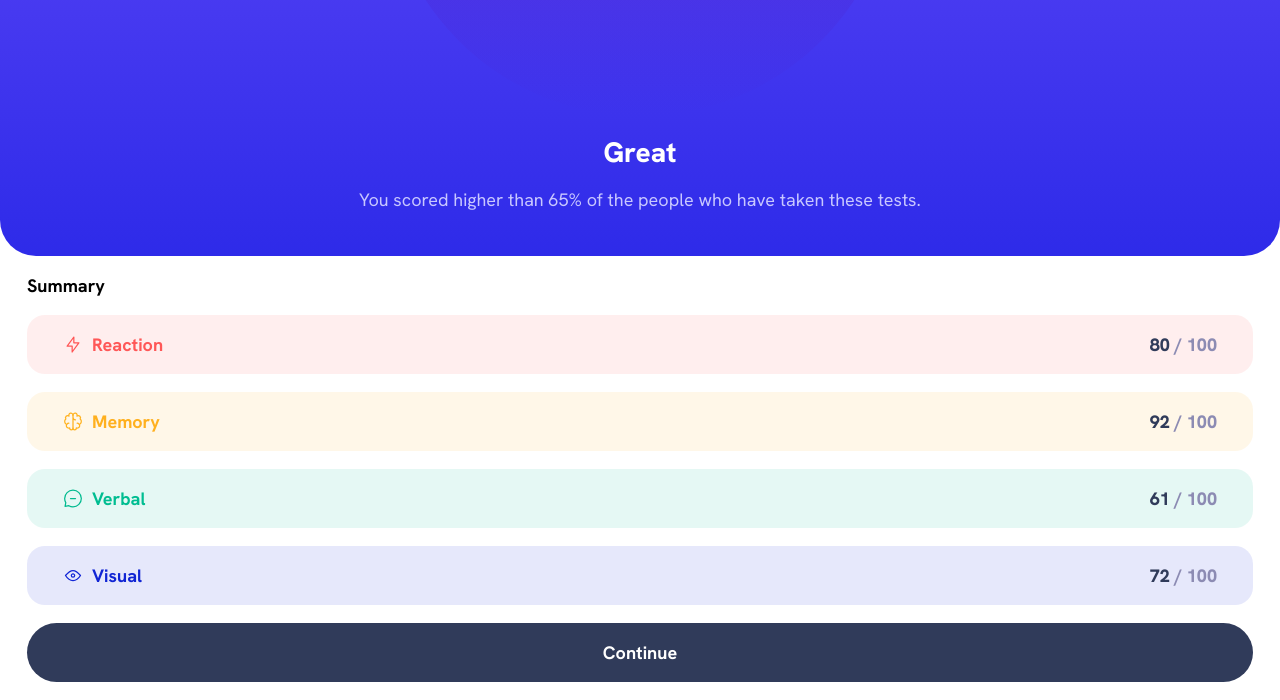
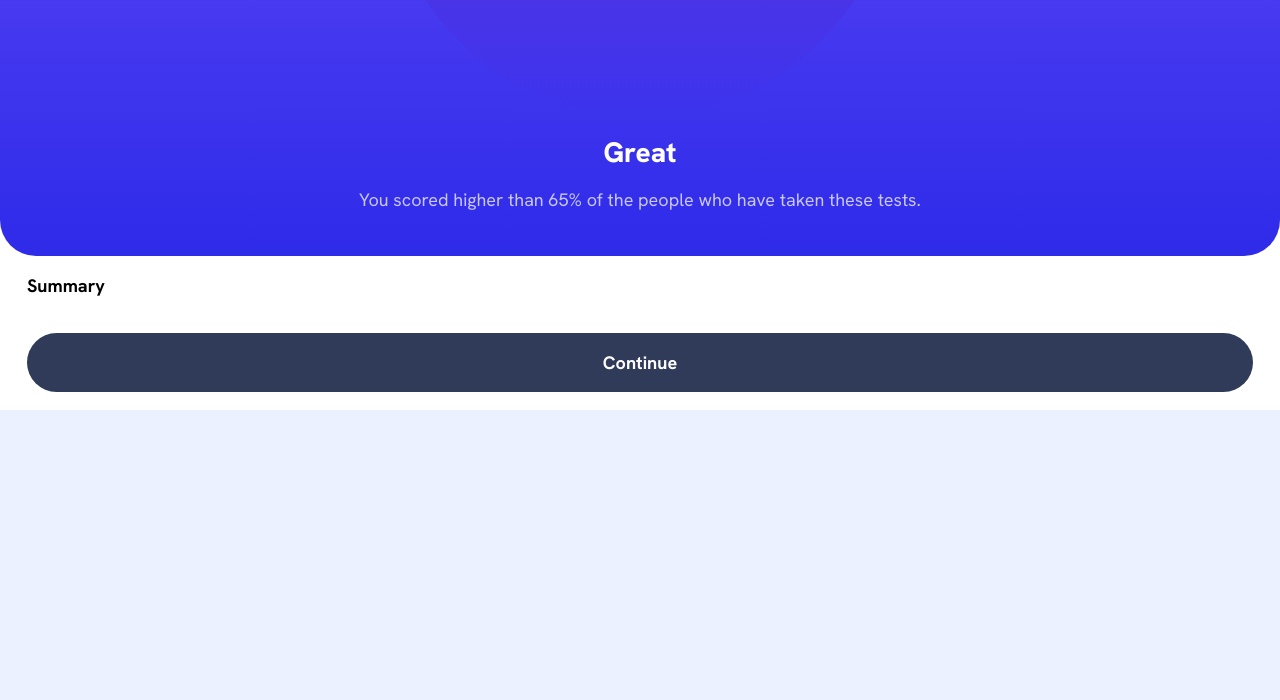
Before and after one commit to jorgecorderozx/frontendmentor-results-summary, a plain HTML site: page index.html in a window 1280 px wide. Shown: the part 491-1191 px from the top of the page. After the commit the page ends 901 px from the top, so only its background shows below. Drawn offline with Linux system fonts and the light colour scheme.

Commit message:
Hardcoded items removed, setting dynamic list. Index js file added

```diff
--- a/index.html
+++ b/index.html
@@ -32,39 +32,12 @@
     <section class="summary card flex">
       <h2>Summary</h2>
       <ul class="flex">
-        <li class="flex">
-          <div class="flex">
-            <img src="assets/images/icon-reaction.svg">
-            <p class="quality reaction">Reaction</p>
-          </div>
-          <span class="rating"><span class="ratingOutput">80</span> / 100</span>
-        </li>
-        <li class="flex">
-          <div class="flex">
-            <img src="assets/images/icon-memory.svg">
-            <p class="quality memory">Memory</p>
-          </div>
-          <span class="rating"><span class="ratingOutput">92</span> / 100</span>
-        </li>
-        <li class="flex">
-          <div class="flex">
-            <img src="assets/images/icon-verbal.svg">
-            <p class="quality verbal">Verbal</p>
-          </div>
-          <span class="rating"><span class="ratingOutput">61</span> / 100</span>
-        </li>
-        <li class="flex">
-          <div class="flex">
-            <img src="assets/images/icon-visual.svg">
-            <p class="quality visual">Visual</p>
-          </div>
-          <span class="rating"><span class="ratingOutput">72</span> / 100</span>
-        </li>
+
       </ul>
       <button>Continue</button>
     </section>
   </main>
-
+<script src="index.js"></script>
 </body>
 
 </html>
```
Also changed, not shown: index.js (added).
